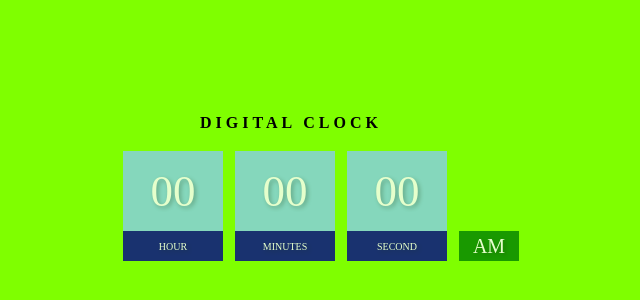
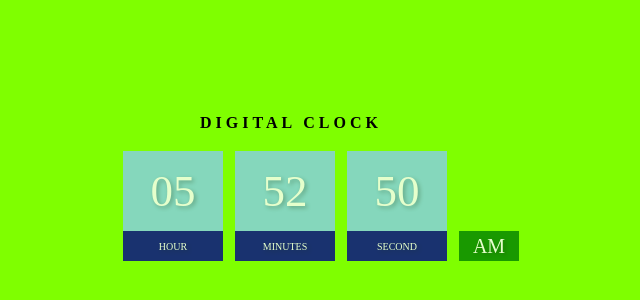
Before and after one commit to RamashishJais/DigitalClock, a plain HTML site: page index.html in a window 1280 px wide. Shown: the part 216-516 px from the top of the page, 349-989 px from the left. Drawn offline with Linux system fonts and the light colour scheme.

Commit message:
Update index.html

```diff
--- a/index.html
+++ b/index.html
@@ -26,6 +26,6 @@
             <span id="ampm">AM</span>
         </div>
      </div>
-     <script src="Script.js"></script>
+     <script src="Script1.js"></script>
 </body>
 </html>
```
